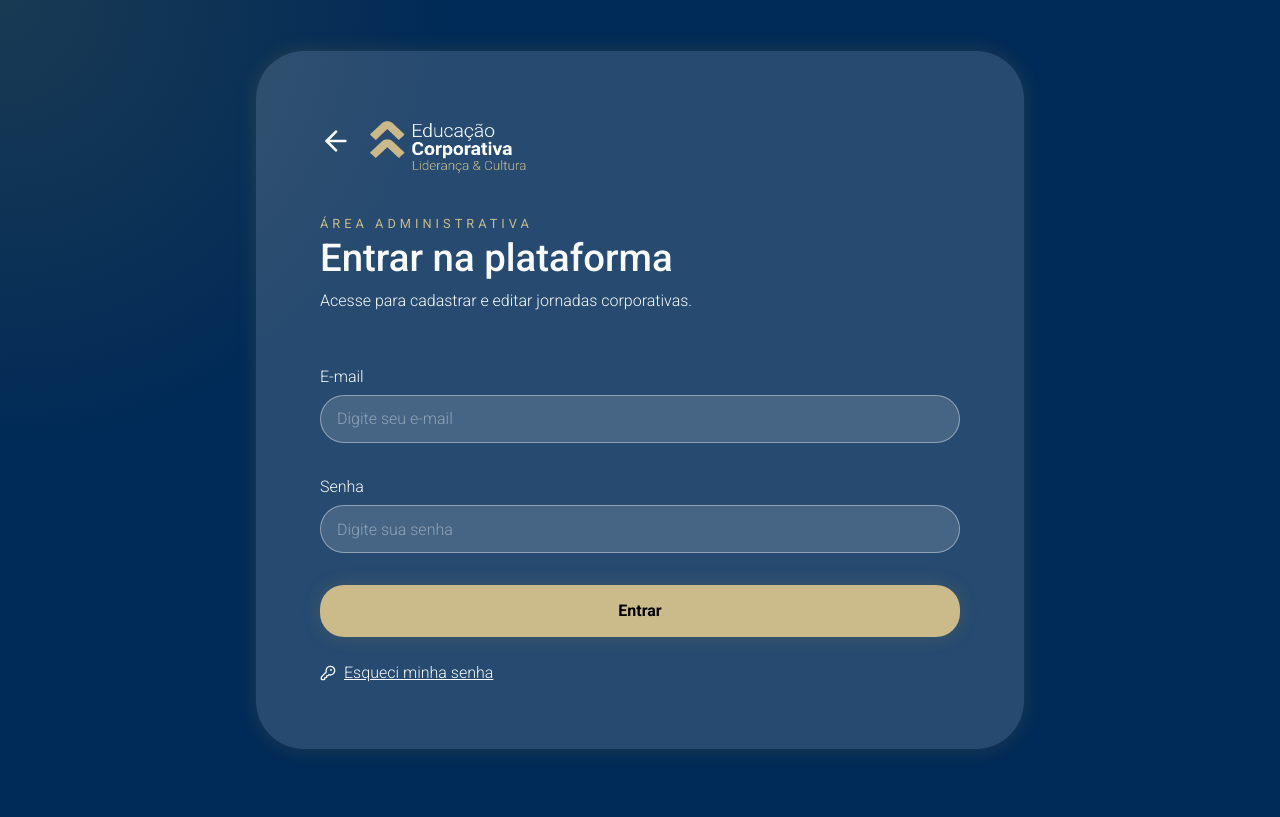
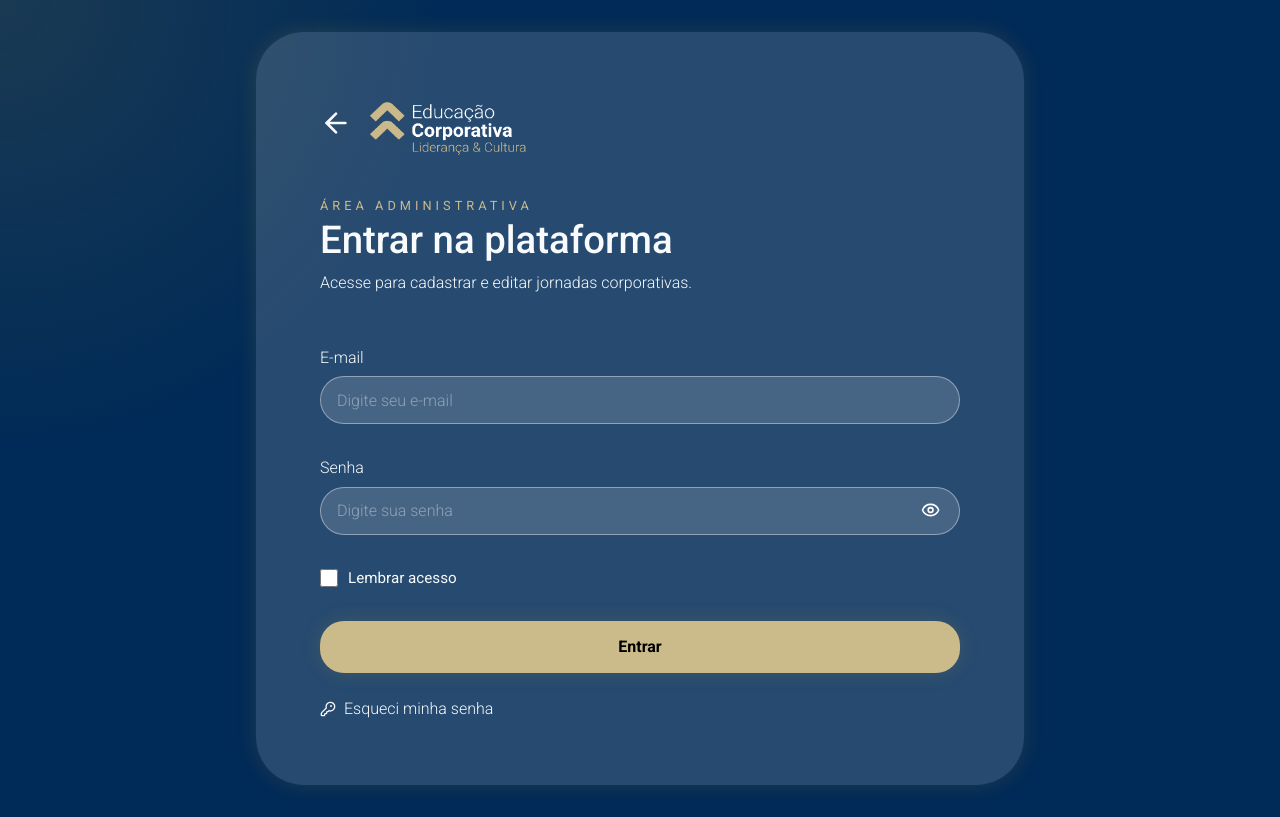
Before and after one commit to iKeliven/educador_corporativo, a React (Vite) app: page /login in a window 1280 px wide. Built offline with nearby package versions, Linux system fonts and the light colour scheme.

Commit message:
ajuste do editJourney (botao visualizar) e no login (visualizar senha e lembrar acesso)

```diff
--- a/src/pages/About.jsx
+++ b/src/pages/About.jsx
@@ -131,7 +131,7 @@ export default function About() {
               </Button>*/}
 
               <a
-                href="https://educadorcoporativo.netlify.app/jornada/pedagogica"
+                href="https://educadorcoporativo.netlify.app/jornada/lideranca"
                 target="_blank"
                 rel="noreferrer"
               >
--- a/src/pages/EditJourney.jsx
+++ b/src/pages/EditJourney.jsx
@@ -1,7 +1,7 @@
 import { useEffect, useState } from "react";
 import { Link, useParams } from "react-router-dom";
 import { motion, AnimatePresence } from "framer-motion";
-
+import { LuCopy, LuCheck } from "react-icons/lu";
 import styles from "./EditJourney.module.css";
 
 import MainLayout from "../layouts/MainLayout";
@@ -273,18 +273,46 @@ export default function EditJourney() {
                                 animate={{ opacity: 1, y: 0 }}
                                 transition={{ delay: 0.1, duration: 0.4 }}
                             >
-                <div>
+                                <div className={styles.shareActions}>
+                                    <div className={styles.shareTitle}>
                                         <Title size="md" highlight={journey.title}>
                                             Jornada:
                                         </Title>
 
+                                    </div>
+
+                                    <Link to={publicJourneyLink} target="_blank">
+                                        <Button type="button" size="sm" variant="secondary">
+                                            Visualizar
+                                        </Button>
+                                    </Link>
+                                </div>
+                                <div className={styles.shareActions}>
                                     <Subtitle size="sm" variant="light">
                                         Copie e compartilhe este link com os participantes da
                                         jornada.
                                     </Subtitle>
-
                                     <div className={styles.shareLink}>
                                         {window.location.origin}/jornada/{journey.slug}
+
+                                        <button
+                                        type="button"
+                                        onClick={copyJourneyLink}
+                                        className={styles.copyButton}
+                                        title={
+                                            copied
+                                                ? "Link copiado!"
+                                                : "Copiar link da jornada"
+                                        }
+                                    >
+
+                                        {
+                                            copied
+                                                ? <LuCheck />
+                                                : <LuCopy />
+                                        }
+
+                                    </button>
                                     </div>
 
                                     {copied && (
@@ -292,18 +320,7 @@ export default function EditJourney() {
                                             Link copiado com sucesso!
                                         </Subtitle>
                                     )}
-                </div>
 
-                <div className={styles.shareActions}>
-                  <Link to={publicJourneyLink} target="_blank">
-                    <Button type="button" size="sm" variant="secondary">
-                      Visualizar
-                    </Button>
-                  </Link>
-
-                  <Button type="button" size="sm" onClick={copyJourneyLink}>
-                    Copiar link
-                  </Button>
                                 </div>
                             </motion.div>
 
--- a/src/pages/EditJourney.module.css
+++ b/src/pages/EditJourney.module.css
@@ -231,27 +231,53 @@
   padding: 2rem;
   margin-bottom: 2rem;
   width: 100%;
-  display: flex;
-  justify-content: space-between;
   border-radius: var(--radius);
   background: var(--light-transparent);
 }
 
+.shareTitle{
+  width: 80%;
+}
+
 .shareLink {
-  margin-top: 1rem;
+  width: 100%;
   padding: 1.2rem 1.4rem;
-  border-radius: 1.2rem;
+  border-radius: var(--radius);
   background: var(--navy-transparent);
   color: var(--gold);
   font-size: 1rem;
-  word-break: break-all;
+  display: flex;
+  justify-content: space-between;
+  align-items: center;
 }
 
 .shareActions {
   display: flex;
+  width: 100%;
   align-items: flex-start;
-  gap: 1rem;
+  justify-content: space-between;
   flex-wrap: wrap;
+}
+.copyButton{
+  width: 50px;
+  height: 50px;
+  border-radius: 12px;
+  border: 1px solid transparent;
+  background: transparent;
+  color: var(--gold);
+  cursor: pointer;
+
+  display: flex;
+  align-items: center;
+  justify-content: center;
+  font-size: 1.5rem;
+  transition: .2s;
+}
+
+.copyButton:hover{
+  transform: translateY(-1px);
+  border-color: var(--gold-soft);
+  background: var(--navy-transparent);
 }
 
 @media (max-width: 768px) {
--- a/src/pages/Login.jsx
+++ b/src/pages/Login.jsx
@@ -5,6 +5,8 @@ import { Link, useNavigate } from "react-router-dom";
 import {
   LuArrowLeft,
   LuKeyRound,
+  LuEye,
+  LuEyeOff,
 } from "react-icons/lu";
 
 import styles from "./Login.module.css";
@@ -34,6 +36,12 @@ export default function Login() {
     useState("");
 
   const navigate = useNavigate();
+
+  const [showPassword, setShowPassword] =
+    useState(false);
+
+  const [rememberMe, setRememberMe] =
+    useState(false);
 
   async function handleLogin(event) {
 
@@ -162,15 +170,39 @@ export default function Login() {
             }
           />
 
+          <div className={styles.passwordField}>
+
             <Input
               label="Senha"
-            type="password"
+              type={
+                showPassword
+                  ? "text"
+                  : "password"
+              }
               placeholder="Digite sua senha"
               value={senha}
               onChange={(event) =>
                 setSenha(event.target.value)
               }
             />
+
+            <button
+              type="button"
+              className={styles.eyeButton}
+              onClick={() =>
+                setShowPassword(!showPassword)
+              }
+            >
+
+              {
+                showPassword
+                  ? <LuEyeOff />
+                  : <LuEye />
+              }
+
+            </button>
+
+          </div>
 
           {
             message && (
@@ -182,7 +214,25 @@ export default function Login() {
               </Subtitle>
             )
           }
+          <div className={styles.rememberRow}>
 
+            <label className={styles.checkbox}>
+
+              <input
+                type="checkbox"
+                checked={rememberMe}
+                onChange={() =>
+                  setRememberMe(!rememberMe)
+                }
+              />
+
+              <span>
+                Lembrar acesso
+              </span>
+
+            </label>
+
+          </div>
           <Button
             size="lg"
             type="submit"
--- a/src/pages/Login.module.css
+++ b/src/pages/Login.module.css
@@ -60,7 +60,63 @@
   display: flex;
   gap: 8px;
   font-weight: 200;
-  text-decoration: underline;
   align-items: center;
   background: transparent;
+  transition: var(--transition);
 }
+
+.forgot:hover{
+  text-decoration: underline;
+  transform: translateY(-5%);
+}
+
+.passwordField{
+  position: relative;
+}
+
+.eyeButton{
+  position: absolute;
+
+  right: 20px;
+  top: 69%;
+  transform: translateY(-50%);
+  background: transparent;
+  border: none;
+
+  color: white;
+
+  cursor: pointer;
+
+  font-size: 1.2rem;
+
+  display: flex;
+  align-items: center;
+  justify-content: center;
+}
+
+.rememberRow{
+  display: flex;
+  justify-content: space-between;
+  align-items: center;
+}
+
+.checkbox{
+  display: flex;
+  align-items: center;
+  gap: 10px;
+  color: var(--white);
+  font-size: .95rem;
+  transition: var(--transition);
+  cursor: pointer;
+}
+
+.checkbox input{
+  width: 18px;
+  height: 18px;
+  accent-color: var(--gold);
+  cursor: pointer;
+}
+.checkbox:hover {
+  text-decoration: underline;
+  transform: translateY(-5%);
+}
```
Lines whose indentation alone changed are shown as unchanged.
